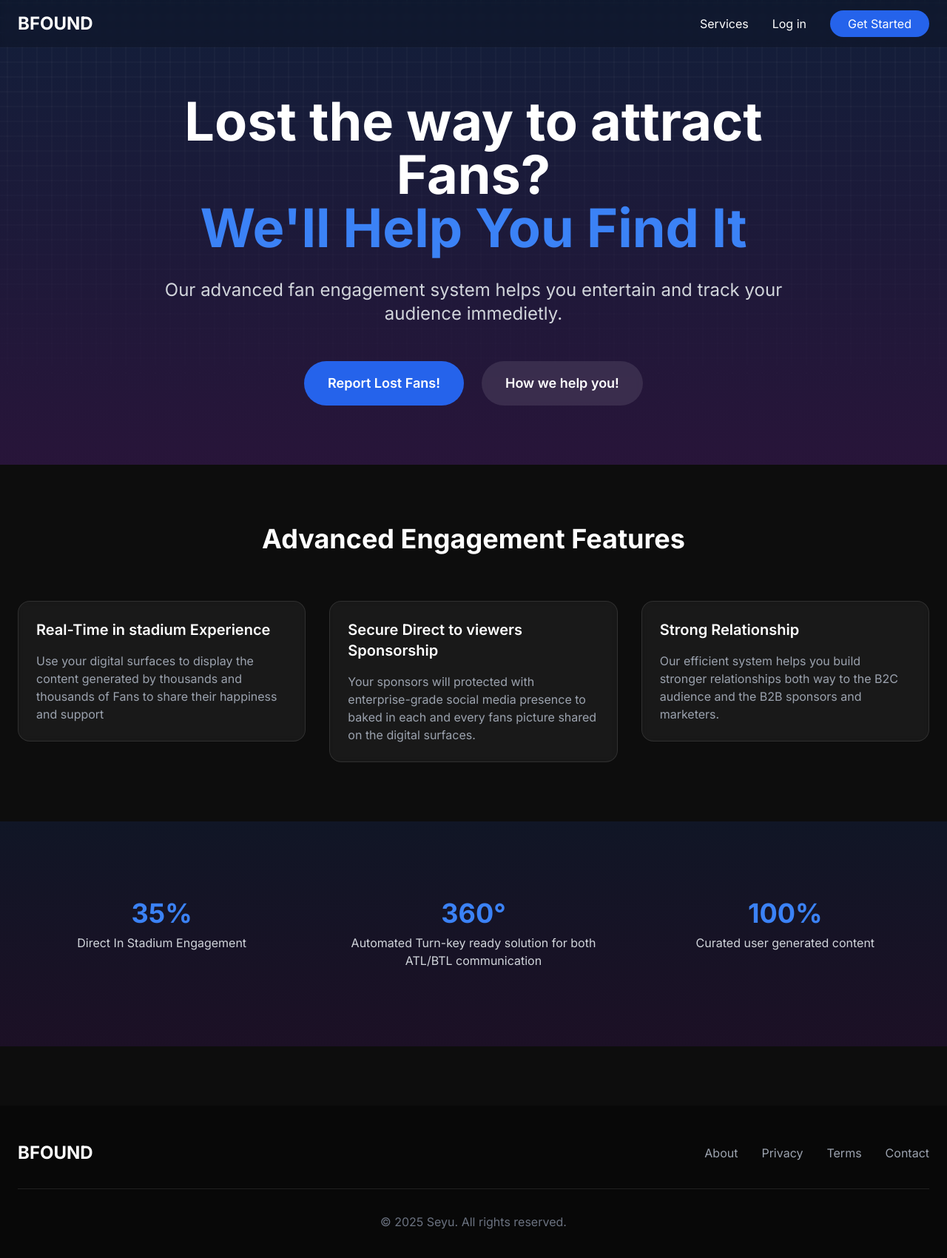
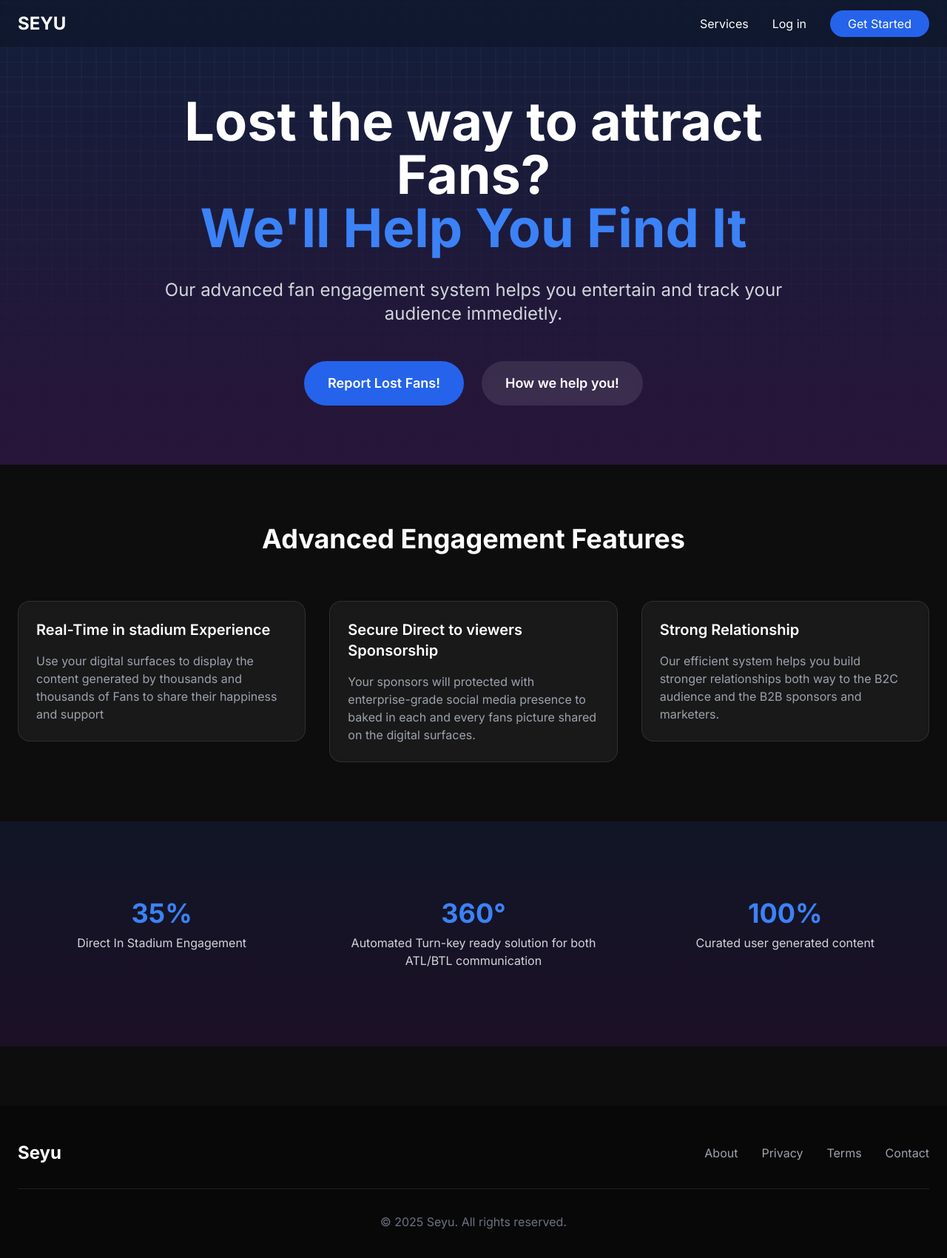
Before and after one commit to moldovancsaba/seyu, a Next.js app: page / in a window 1280 px wide. Shown: the top 1700 px of the page at 74% size. Built offline with nearby package versions, Linux system fonts and the light colour scheme.

Commit message:
Updated index.js to use logo from content.json

```diff
--- a/pages/index.js
+++ b/pages/index.js
@@ -11,7 +11,7 @@ export default function Home() {
         <nav className="container mx-auto px-6 py-4">
           <div className="flex items-center justify-between">
             <SlideInLeft>
-              <a href="/" className="text-white text-2xl font-bold">BFOUND</a>
+              <a href="/" className="text-white text-2xl font-bold">{content.header.logo}</a>
             </SlideInLeft>
             <div className="hidden md:flex items-center space-x-8">
               {content.header.navigation.map((item, index) => (
@@ -130,7 +130,7 @@ export default function Home() {
         <div className="container mx-auto px-6">
           <div className="flex flex-col md:flex-row justify-between items-center">
             <FadeIn>
-              <div className="text-2xl font-bold text-white mb-8 md:mb-0">BFOUND</div>
+              <div className="text-2xl font-bold text-white mb-8 md:mb-0">{content.footer.logo}</div>
             </FadeIn>
             <div className="flex flex-wrap gap-8 text-gray-400">
               {content.footer.links.map((item, index) => (
```
